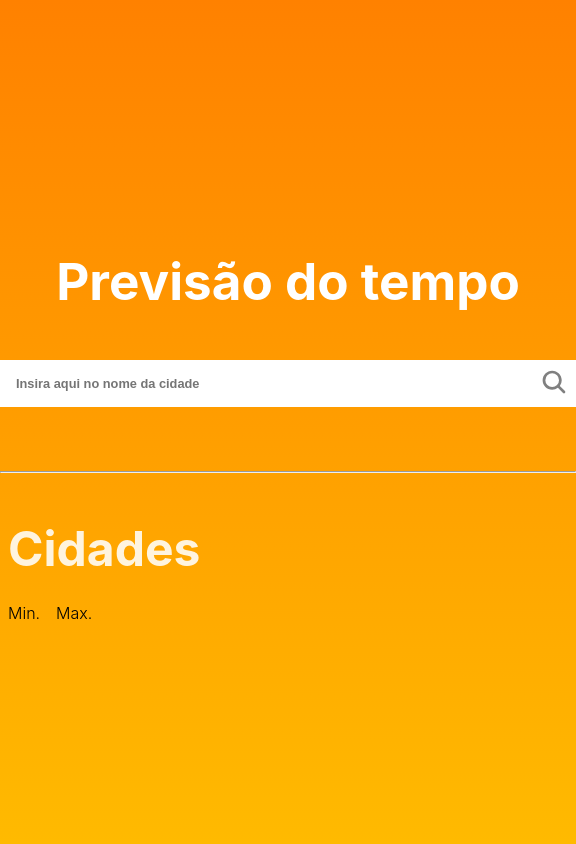
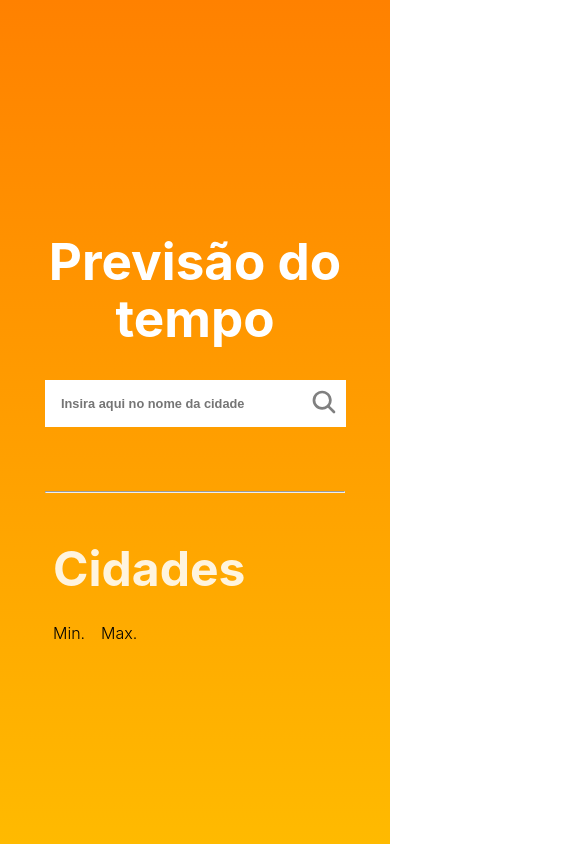
Before and after one commit to luisfilipe21/teste_1sti, a React (Vite) app: page / in a window 390 px wide. Shown: the whole page, 576 px wide, since content can reach past the window. Built offline with nearby package versions, Linux system fonts and the light colour scheme.

Commit message:
fix: ajuste na responsividade

```diff
--- a/src/App.css
+++ b/src/App.css
@@ -27,7 +27,8 @@ input, button{
   background-color: white;
 }
 input{
-  width: 500px;
+  max-width: 500px;
+  width: 100%;
   padding: 1rem 1rem;
   font-size: 0.8rem;
   font-weight: 600;
@@ -197,3 +198,31 @@ button:hover{
   margin-right: 1.7rem;
   flex-direction: row-reverse;
 }
+
+@media(max-width:415px) {
+  .containerHeader, .containerWeatherInfo {
+    max-width: 300px;
+    width: 100%;
+  }
+
+  .containerModal{
+    width: 380px;
+  }
+
+  .containerHeader > h1 {
+    padding-bottom: 0rem;
+  }
+
+  form{
+    width: 100%;
+    max-width: 300px;
+  }
+
+  input{
+    width: 225px;
+  }
+
+  .containerModal{
+    margin: 2rem 0;
+  }
+}
```
